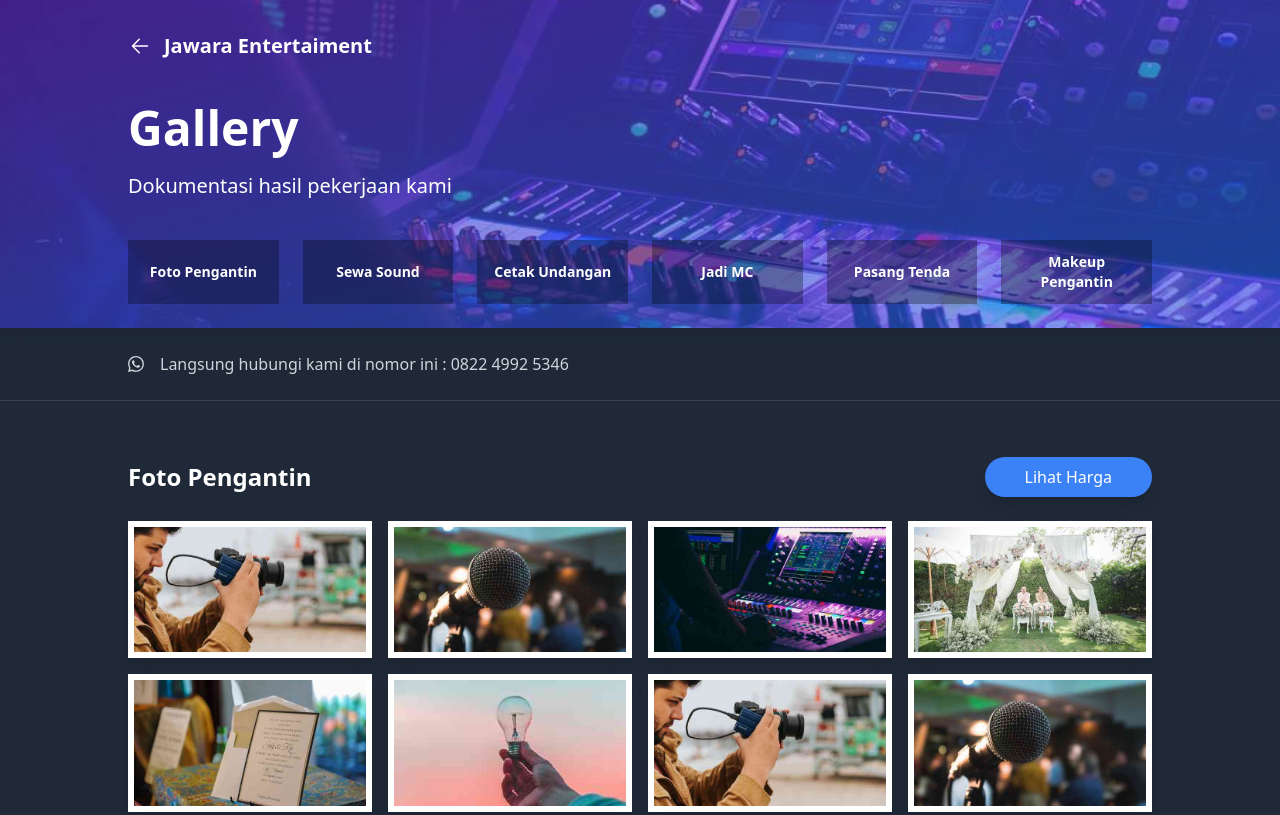
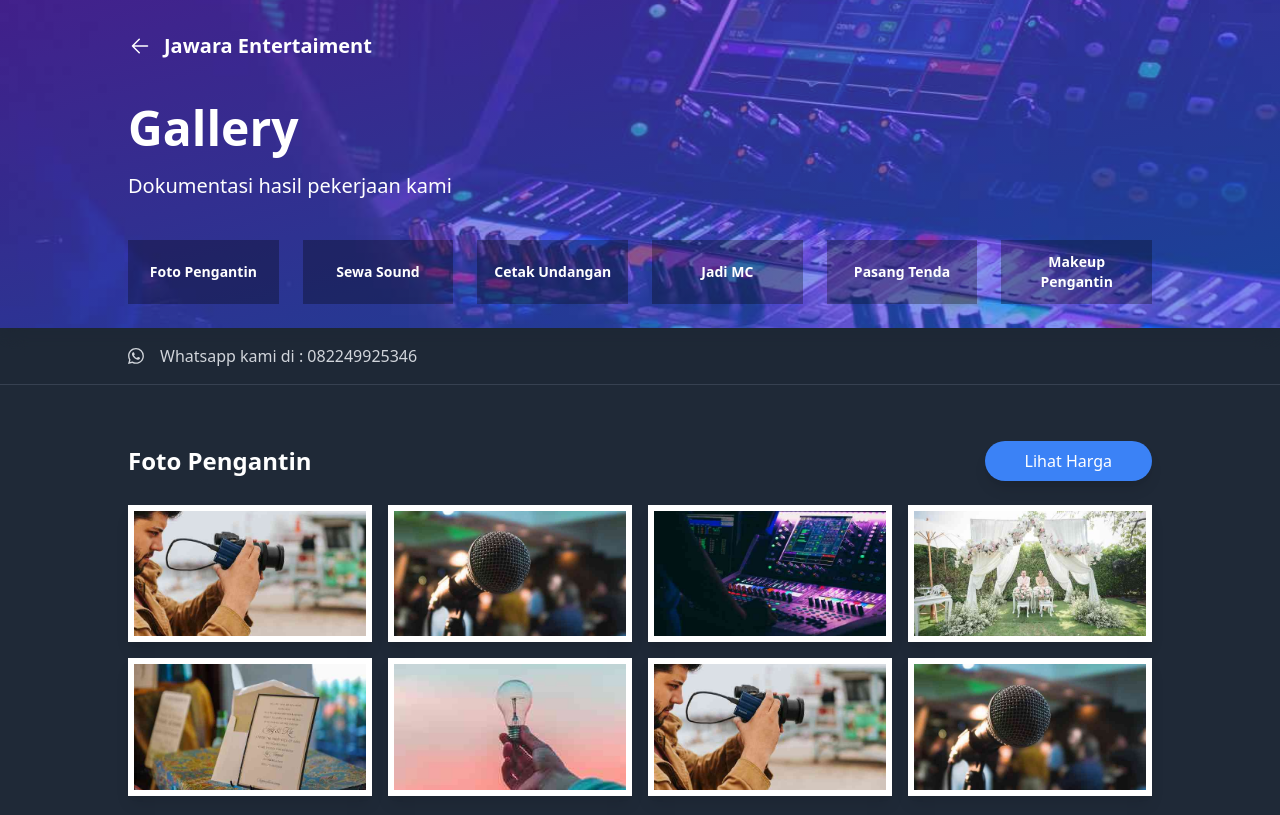
Before and after one commit to WahyuHidayattz/jawara-entertaiment.github.io, a website: page gallery.html in a window 1280 px wide. Shown: the top 815 px of the page. Drawn offline with Linux system fonts and the light colour scheme.

Commit message:
Update Lagi

```diff
--- a/gallery.html
+++ b/gallery.html
@@ -39,15 +39,14 @@
 		<div class="flex flex-col">
 			<!-- header -->
 			<a id="link-whatsapp"
-				class="sticky top-0 z-30 flex flex-row items-center w-full gap-4 text-sm text-gray-300 border-b md:text-base container-x border-b-gray-700 bg-gray-800/50 backdrop-blur-md backdrop-filter">
+				class="sticky top-0 z-30 flex flex-row items-center w-full gap-4 text-sm text-gray-300 border-b md:text-base container-x !py-4 border-b-gray-700 bg-gray-800/50 backdrop-blur-md backdrop-filter">
 				<svg xmlns="http://www.w3.org/2000/svg" width="16" height="16" fill="currentColor"
 					class="bi bi-whatsapp" viewBox="0 0 16 16">
 					<path
 						d="M13.601 2.326A7.854 7.854 0 0 0 7.994 0C3.627 0 .068 3.558.064 7.926c0 1.399.366 2.76 1.057 3.965L0 16l4.204-1.102a7.933 7.933 0 0 0 3.79.965h.004c4.368 0 7.926-3.558 7.93-7.93A7.898 7.898 0 0 0 13.6 2.326zM7.994 14.521a6.573 6.573 0 0 1-3.356-.92l-.24-.144-2.494.654.666-2.433-.156-.251a6.56 6.56 0 0 1-1.007-3.505c0-3.626 2.957-6.584 6.591-6.584a6.56 6.56 0 0 1 4.66 1.931 6.557 6.557 0 0 1 1.928 4.66c-.004 3.639-2.961 6.592-6.592 6.592zm3.615-4.934c-.197-.099-1.17-.578-1.353-.646-.182-.065-.315-.099-.445.099-.133.197-.513.646-.627.775-.114.133-.232.148-.43.05-.197-.1-.836-.308-1.592-.985-.59-.525-.985-1.175-1.103-1.372-.114-.198-.011-.304.088-.403.087-.088.197-.232.296-.346.1-.114.133-.198.198-.33.065-.134.034-.248-.015-.347-.05-.099-.445-1.076-.612-1.47-.16-.389-.323-.335-.445-.34-.114-.007-.247-.007-.38-.007a.729.729 0 0 0-.529.247c-.182.198-.691.677-.691 1.654 0 .977.71 1.916.81 2.049.098.133 1.394 2.132 3.383 2.992.47.205.84.326 1.129.418.475.152.904.129 1.246.08.38-.058 1.171-.48 1.338-.943.164-.464.164-.86.114-.943-.049-.084-.182-.133-.38-.232z" />
 				</svg>
-				<span class="flex-1 hidden md:flex">Langsung hubungi kami di nomor ini : 0822
+				<span id="whatsapp-number" class="flex flex-1">Whatsapp kami di : 0822
 					4992 5346</span>
-				<span class="flex flex-1 md:hidden">Hubungi kami : 0822 4992 5346</span>
 			</a>
 			<div id="container-gallery" class="flex flex-col gap-4 container-x">
 				<!-- content gallery  -->
--- a/gallery.js
+++ b/gallery.js
@@ -1,5 +1,8 @@
 let index = CONFIG.contacts.findIndex(item => item.judul == "Whatsapp")
 let whatsapp = CONFIG.contacts[index];
+
+let whatsappNumber = document.getElementById('whatsapp-number')
+whatsappNumber.textContent = "Whatsapp kami di : " + CONFIG.nomor_wa
 
 let linkWhatsapp = document.getElementById('link-whatsapp')
 linkWhatsapp.href = whatsapp.link
```
Also changed, not shown: assets/app.css.
